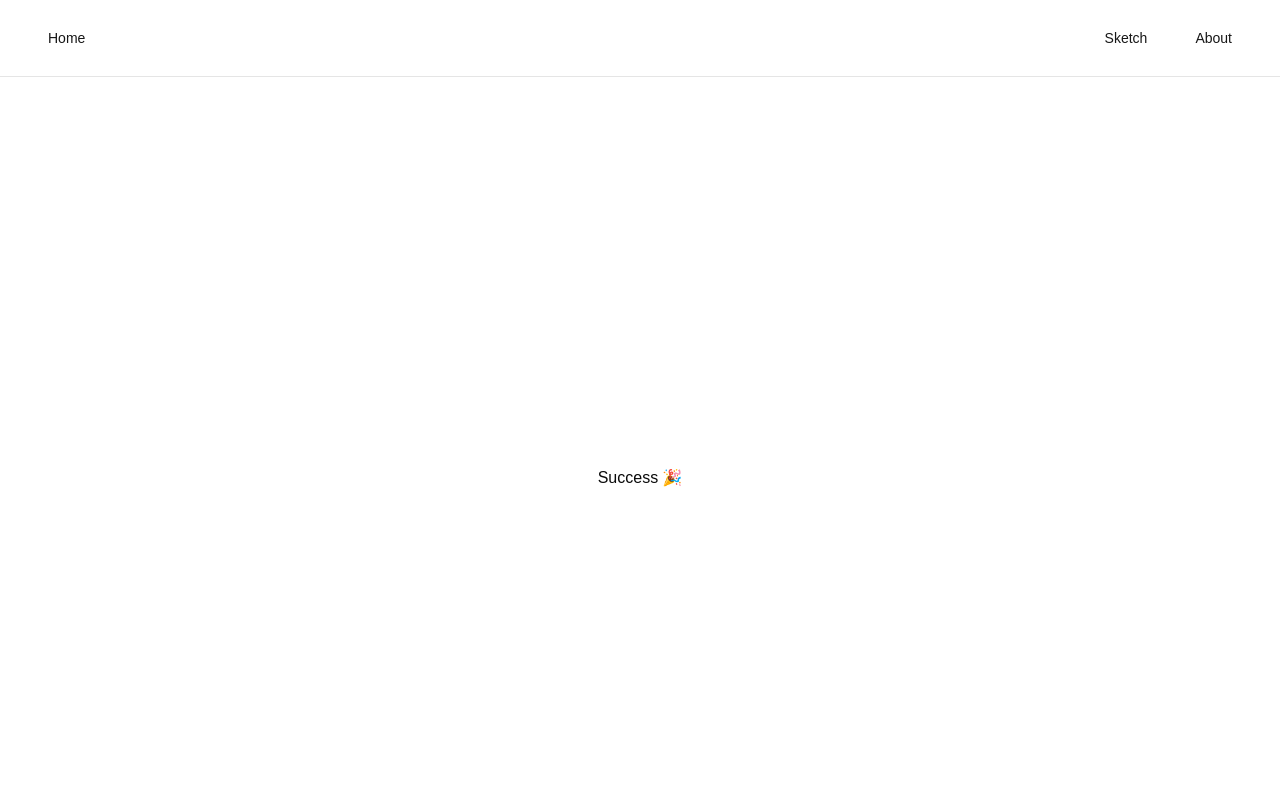
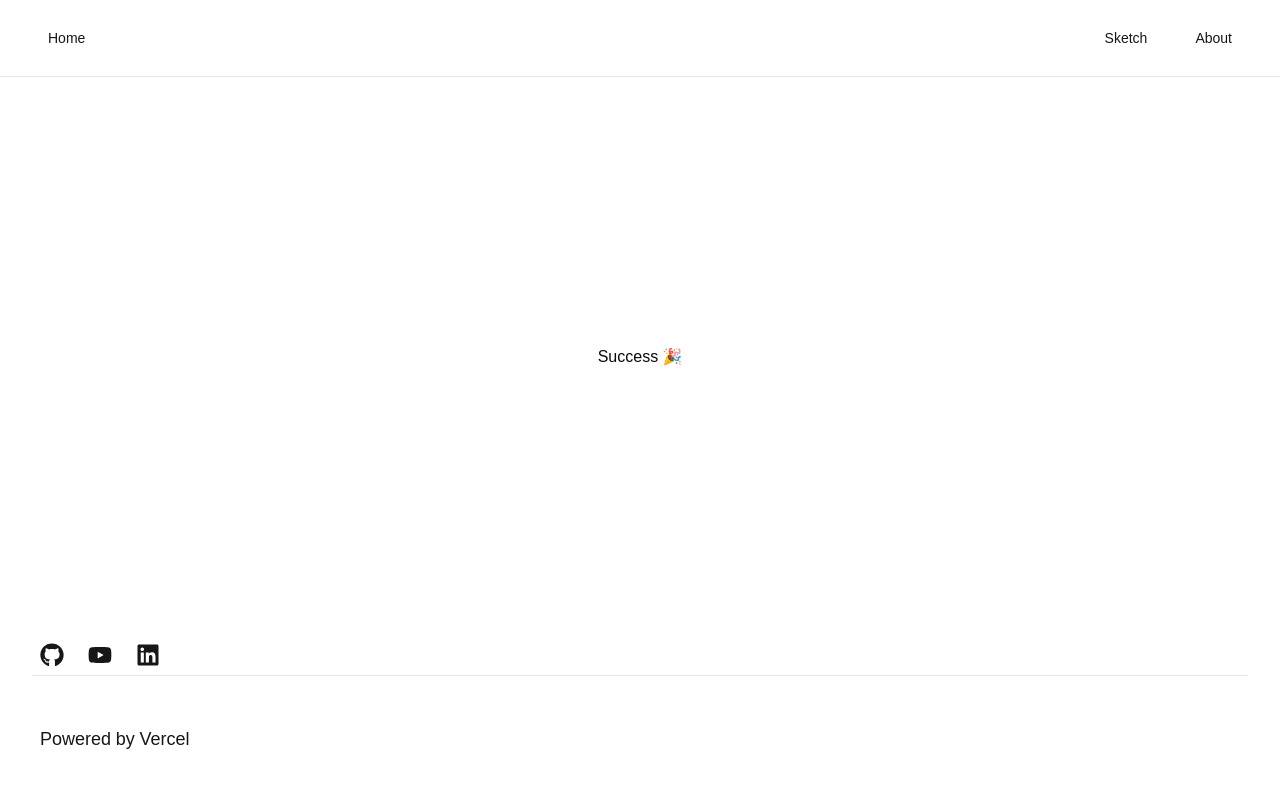
Before and after one commit to sokhuong-uon/sokhuong, a Next.js app: page /en/sketch/multi-page-form-wizard/success in a window 1280 px wide. Shown: the top 800 px of the page. Built offline with nearby package versions, Linux system fonts and the light colour scheme.

Commit message:
fix: push footer position to the end of the page

```diff
--- a/src/app/[locale]/layout.tsx
+++ b/src/app/[locale]/layout.tsx
@@ -31,7 +31,9 @@ export default async function RootLayout({
 			className="relative h-dvh"
 			style={{ backgroundColor: "black" }}
 		>
-			<body className={`${notoSans.className} w-full h-full dark:bg-black`}>
+			<body
+				className={`${notoSans.className} w-full h-full dark:bg-black flex flex-col`}
+			>
 				<NextIntlClientProvider messages={messages}>
 					<ThemeProvider
 						attribute="class"
@@ -44,7 +46,7 @@ export default async function RootLayout({
 							<Menu />
 						</header>
 						{children}
-						<footer className="container">
+						<footer className="container mt-auto">
 							<FooterMenu />
 						</footer>
 					</ThemeProvider>
--- a/src/app/[locale]/sketch/multi-page-form-wizard/(form)/layout.tsx
+++ b/src/app/[locale]/sketch/multi-page-form-wizard/(form)/layout.tsx
@@ -18,7 +18,7 @@ export default function SignUpLayout({ children }: PropsWithChildren) {
 	return (
 		<SignUpStepProvider initialStep={getSignUpStepBasedOnPath(pathname)}>
 			<SignUpFormProvider>
-				<div className="flex h-fit w-full items-center justify-center">
+				<div className="flex h-fit w-full items-center justify-center flex-1">
 					<div className="container relative flex flex-col items-center justify-center gap-12 py-8">
 						<StepIndicator />
 						<div className="mx-auto w-full max-w-lg">
--- a/src/app/[locale]/sketch/multi-page-form-wizard/success/page.tsx
+++ b/src/app/[locale]/sketch/multi-page-form-wizard/success/page.tsx
@@ -1,7 +1,7 @@
 export default function SuccessPage() {
-  return (
-    <div className="flex h-dvh w-dvw items-center justify-center">
-      Success 🎉
-    </div>
-  )
+	return (
+		<div className="flex h-fit w-dvw items-center justify-center flex-1">
+			Success 🎉
+		</div>
+	);
 }
```
